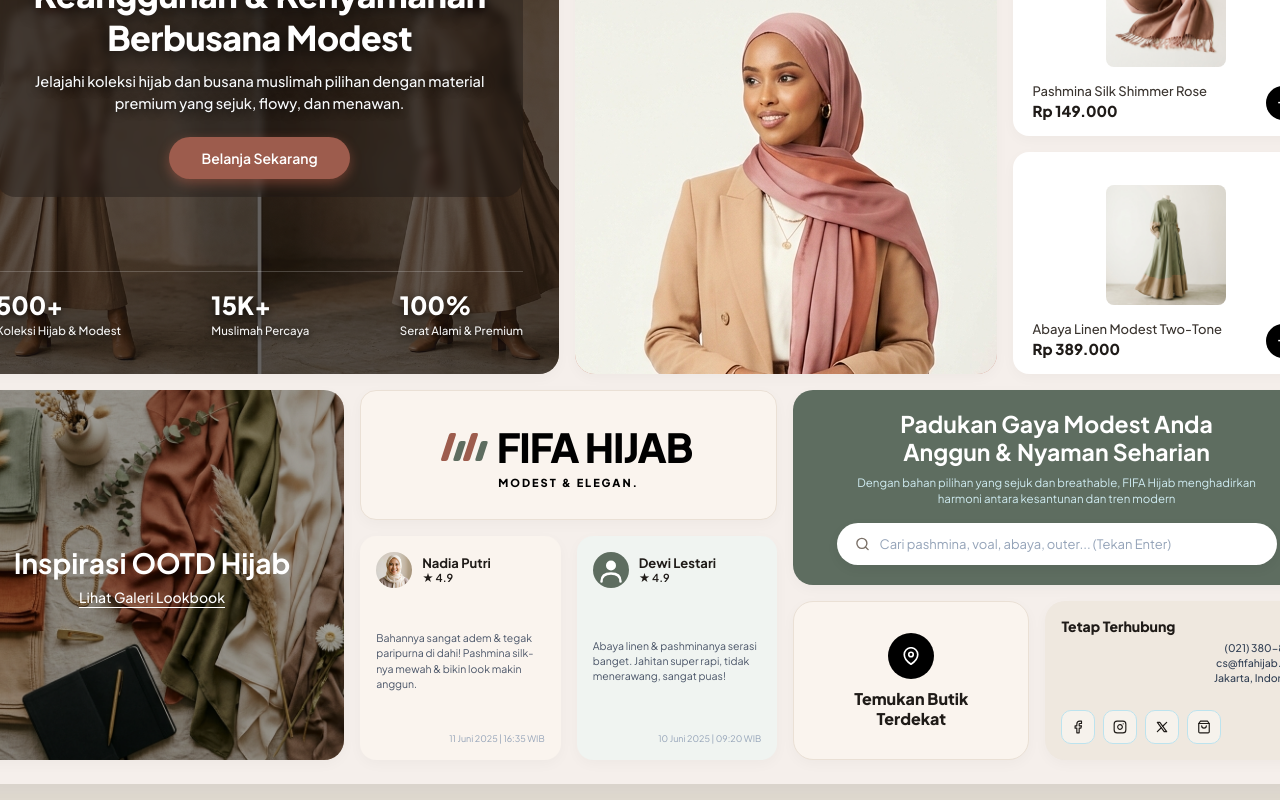
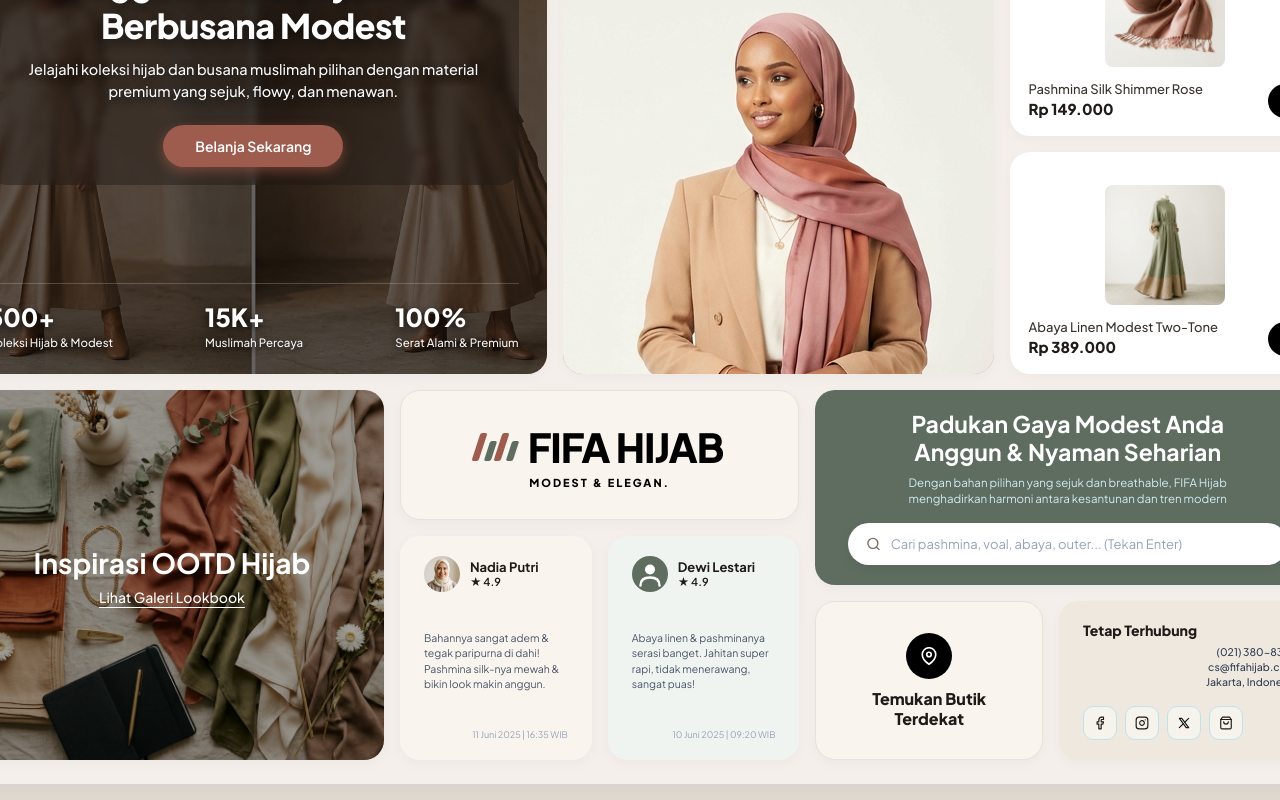
Before and after one commit to faulnam/lp-fashion, a React (Vite) app: page / in a window 1280 px wide. Shown: the part 206-1006 px from the top of the page. Built offline with nearby package versions, Linux system fonts and the light colour scheme; the HTML template or start-up script is replaced by a standard one.

Commit message:
unify card padding across all pages to match shop cards

```diff
--- a/src/components/AboutBento.jsx
+++ b/src/components/AboutBento.jsx
@@ -72,7 +72,7 @@ export default function AboutBento({ setActivePage }) {
         {/* CARD 3: 2 Stacked Value Cards */}
         <div className="bento-column product-column">
           {/* Card 3a: Sustainable */}
-          <div className="bento-card product-card" style={{ padding: '22px 20px', justifyContent: 'center', gap: '8px' }}>
+          <div className="bento-card product-card" style={{ padding: '24px 28px', justifyContent: 'center', gap: '8px' }}>
             <span className="compact-tag">SERAT ALAMI SEJUK</span>
             <h3 className="product-name" style={{ fontSize: '16px', fontWeight: '800', color: 'var(--text-dark)' }}>
               Breathable Cotton & Voal
@@ -83,7 +83,7 @@ export default function AboutBento({ setActivePage }) {
           </div>
 
           {/* Card 3b: Warranty / QC */}
-          <div className="bento-card product-card" style={{ background: 'var(--bg-peach-test)', padding: '22px 20px', justifyContent: 'center', gap: '8px' }}>
+          <div className="bento-card product-card" style={{ background: 'var(--bg-peach-test)', padding: '24px 28px', justifyContent: 'center', gap: '8px' }}>
             <span className="compact-tag" style={{ color: 'var(--accent-terracotta)' }}>JAMINAN MUTU</span>
             <h3 className="product-name" style={{ fontSize: '16px', fontWeight: '800', color: 'var(--text-dark)' }}>
               Garansi Kerapian Butik
@@ -100,7 +100,7 @@ export default function AboutBento({ setActivePage }) {
       <div className="bento-row row-2" style={{ height: 'auto', minHeight: '340px' }}>
 
         {/* CARD 4: 4 Pillars of FIFA HIJAB */}
-        <div className="bento-card" style={{ flex: '6.8', background: 'var(--bg-card-light)', padding: '28px 32px', display: 'flex', flexDirection: 'column', justifyContent: 'center' }}>
+        <div className="bento-card" style={{ flex: '6.8', background: 'var(--bg-card-light)', padding: '24px 28px', display: 'flex', flexDirection: 'column', justifyContent: 'center' }}>
           <span className="coll-tag" style={{ color: 'var(--accent-terracotta)', marginBottom: '4px' }}>KEUNGGULAN UTAMA</span>
           <h2 style={{ fontSize: '22px', fontWeight: '800', color: 'var(--text-dark)', marginBottom: '18px' }}>
             Standar Kualitas Tertinggi di Setiap Helai Busana
@@ -166,7 +166,7 @@ export default function AboutBento({ setActivePage }) {
         </div>
 
         {/* CARD 5: Teal CTA Card */}
-        <div className="bento-card feature-teal-card" style={{ flex: '5.2', height: 'auto', minHeight: '340px', padding: '32px' }}>
+        <div className="bento-card feature-teal-card" style={{ flex: '5.2', height: 'auto', minHeight: '340px', padding: '24px 28px' }}>
           <div className="teal-content" style={{ textAlign: 'left', alignItems: 'flex-start' }}>
             <span className="coll-tag" style={{ color: '#D0ECF2' }}>MULAI BELANJA</span>
             <h2 className="teal-title" style={{ fontSize: '26px', textAlign: 'left', marginTop: '4px' }}>
--- a/src/components/ContactBento.jsx
+++ b/src/components/ContactBento.jsx
@@ -37,7 +37,7 @@ export default function ContactBento() {
       <div className="bento-row row-1" style={{ height: 'auto', minHeight: '230px' }}>
 
         {/* CARD 1: Main Contact Banner */}
-        <div className="bento-card contact-hero-card" style={{ flex: '4.8', padding: '28px 32px' }}>
+        <div className="bento-card contact-hero-card" style={{ flex: '4.8', padding: '24px 28px' }}>
           <span className="coll-tag">LAYANAN & KONSULTASI</span>
           <h1 className="contact-main-title">Pusat Layanan & Butik Resmi FIFA Hijab</h1>
           <p className="contact-main-subtitle">
@@ -59,7 +59,7 @@ export default function ContactBento() {
         </div>
 
         {/* CARD 2: Quick Channels */}
-        <div className="bento-card contact-channels-card" style={{ flex: '3.4', padding: '22px 24px' }}>
+        <div className="bento-card contact-channels-card" style={{ flex: '3.4', padding: '24px 28px' }}>
           <h3 className="channels-title">Kontak Langsung</h3>
           <div className="channels-list">
             <div className="channel-item">
@@ -103,7 +103,7 @@ export default function ContactBento() {
         </div>
 
         {/* CARD 3: Operational Hours */}
-        <div className="bento-card contact-hours-card" style={{ flex: '2.8', padding: '22px 24px' }}>
+        <div className="bento-card contact-hours-card" style={{ flex: '2.8', padding: '24px 28px' }}>
           <span className="promo-top-tag">JAM OPERASIONAL</span>
           <div className="hours-box">
             <div className="hours-row">
@@ -127,7 +127,7 @@ export default function ContactBento() {
       <div className="bento-row row-2" style={{ height: 'auto', minHeight: '380px' }}>
 
         {/* Form Card */}
-        <div className="bento-card contact-form-card" style={{ flex: '5.8', padding: '28px 32px' }}>
+        <div className="bento-card contact-form-card" style={{ flex: '5.8', padding: '24px 28px' }}>
           <div className="form-card-header">
             <span className="coll-tag" style={{ color: 'var(--accent-terracotta)' }}>FORMULIR KONSULTASI</span>
             <h2 style={{ fontSize: '20px', fontWeight: '800', color: 'var(--text-dark)', marginTop: '2px' }}>
@@ -197,7 +197,7 @@ export default function ContactBento() {
         </div>
 
         {/* Showrooms Card */}
-        <div className="bento-card contact-showrooms-card" style={{ flex: '5.2', padding: '28px 32px' }}>
+        <div className="bento-card contact-showrooms-card" style={{ flex: '5.2', padding: '24px 28px' }}>
           <div className="showrooms-header">
             <span className="coll-tag" style={{ color: '#D0ECF2' }}>LOKASI BUTIK</span>
             <h2 style={{ fontSize: '20px', fontWeight: '800', color: '#FFFFFF', marginTop: '2px' }}>
--- a/src/index.css
+++ b/src/index.css
@@ -252,7 +252,7 @@ body {
   display: flex;
   flex-direction: column;
   justify-content: space-between;
-  padding: 36px;
+  padding: 24px 28px;
   color: var(--text-white);
 }
 
@@ -372,7 +372,7 @@ body {
   display: flex;
   flex-direction: column;
   justify-content: space-between;
-  padding: 24px;
+  padding: 24px 28px;
   text-align: left;
 }
 
@@ -474,8 +474,8 @@ body {
   display: flex;
   flex-direction: column;
   justify-content: space-between;
-  padding: 16px 20px;
-  border-radius: var(--radius-subcard);
+  padding: 18px;
+  border-radius: var(--radius-card);
 }
 
 .product-img-box {
@@ -557,6 +557,7 @@ body {
   display: flex;
   align-items: center;
   justify-content: center;
+  padding: 24px 28px;
   color: var(--text-white);
 }
 
@@ -622,7 +623,8 @@ body {
   align-items: center;
   justify-content: center;
   gap: 4px;
-  border-radius: var(--radius-subcard);
+  padding: 20px 24px;
+  border-radius: var(--radius-card);
 }
 
 .brand-logo-wrap {
@@ -657,8 +659,8 @@ body {
   display: flex;
   flex-direction: column;
   justify-content: space-between;
-  padding: 16px;
-  border-radius: var(--radius-subcard);
+  padding: 20px 24px;
+  border-radius: var(--radius-card);
 }
 
 .test-peach {
@@ -730,7 +732,7 @@ body {
   height: 195px;
   background-color: var(--bg-teal-card);
   color: var(--text-white);
-  padding: 20px 24px;
+  padding: 24px 28px;
   display: flex;
   align-items: center;
   justify-content: center;
@@ -805,7 +807,7 @@ body {
   align-items: center;
   justify-content: center;
   gap: 10px;
-  padding: 16px;
+  padding: 20px 24px;
   text-align: center;
   border-radius: var(--radius-card);
   transition: transform 0.2s ease;
@@ -840,7 +842,7 @@ body {
   display: flex;
   flex-direction: column;
   justify-content: space-between;
-  padding: 16px;
+  padding: 20px 24px;
   border-radius: var(--radius-card);
 }
 
@@ -932,7 +934,7 @@ body {
 .category-filter-card {
   flex: 3.5;
   background-color: var(--bg-card-light);
-  padding: 22px;
+  padding: 24px 28px;
   display: flex;
   flex-direction: column;
   justify-content: center;
@@ -980,7 +982,7 @@ body {
 .shop-promo-card {
   flex: 2.8;
   background-color: var(--bg-promo-cyan);
-  padding: 22px;
+  padding: 24px 28px;
   display: flex;
   flex-direction: column;
   justify-content: center;
@@ -1161,14 +1163,14 @@ body {
    4. COLLECTION & LOOKBOOK PAGE STYLES (COMPLETE RESTORED)
    ========================================================================== */
 .collection-row-1 {
-  height: 190px;
+  height: 230px;
 }
 
 .collection-banner-card {
   flex: 4.8;
   background-color: var(--bg-teal-card);
   color: var(--text-white);
-  padding: 24px 32px;
+  padding: 24px 28px;
   display: flex;
   flex-direction: column;
   justify-content: center;
@@ -1200,7 +1202,7 @@ body {
 .collection-theme-card {
   flex: 5.2;
   background-color: var(--bg-card-light);
-  padding: 24px 32px;
+  padding: 24px 28px;
   display: flex;
   flex-direction: column;
   justify-content: center;
@@ -1219,7 +1221,7 @@ body {
   display: flex;
   flex-direction: column;
   justify-content: space-between;
-  padding: 28px;
+  padding: 24px 28px;
   color: var(--text-white);
 }
 
@@ -1309,7 +1311,7 @@ body {
   display: flex;
   flex-direction: column;
   justify-content: space-between;
-  padding: 24px;
+  padding: 24px 28px;
   border-radius: var(--radius-card);
 }
 
@@ -1322,7 +1324,7 @@ body {
   height: 202px;
   background-color: var(--bg-card-light);
   border-radius: var(--radius-card);
-  padding: 20px;
+  padding: 20px 24px;
   display: flex;
   flex-direction: column;
   justify-content: center;
@@ -1368,7 +1370,7 @@ body {
   height: 310px;
   background-color: var(--bg-card-light);
   border-radius: var(--radius-card);
-  padding: 16px;
+  padding: 18px;
   display: flex;
   flex-direction: column;
   justify-content: space-between;
```
Also changed, not shown: 5 other files (tests, documents, lock files or other folders).
